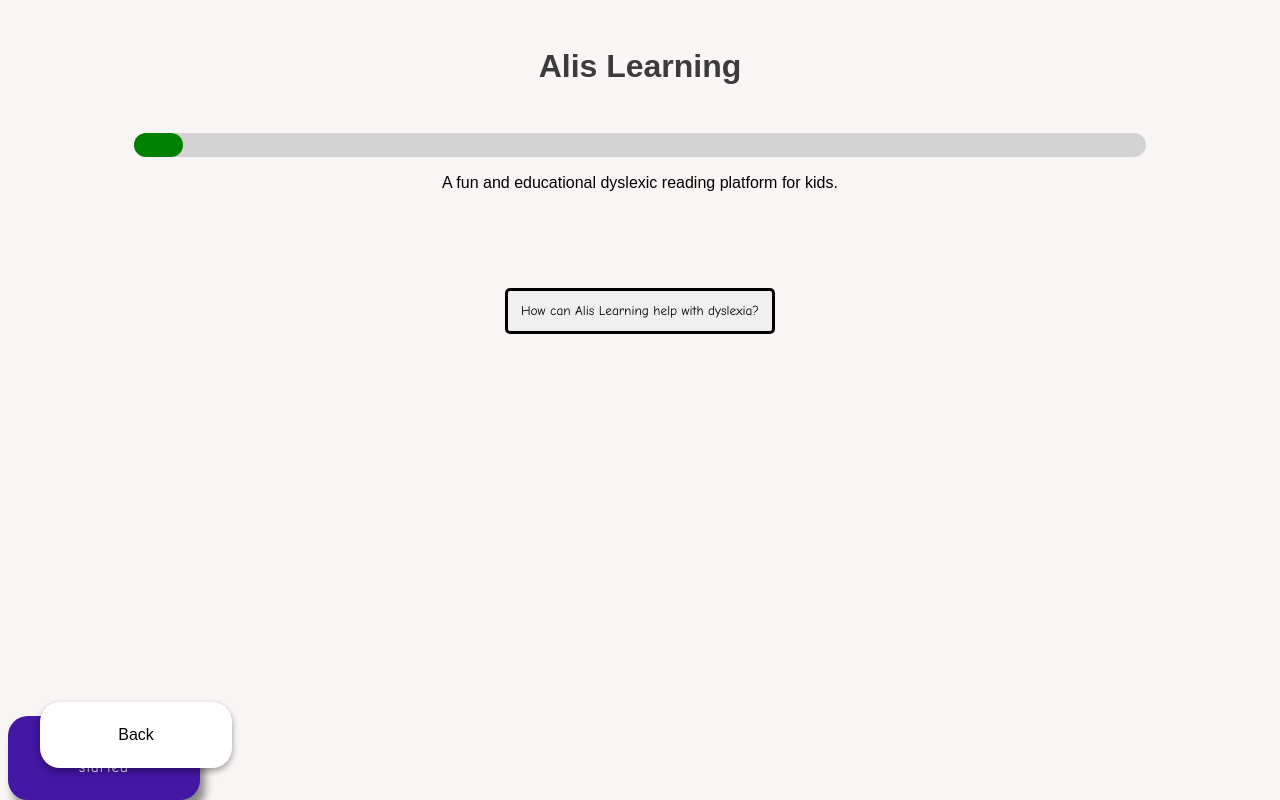
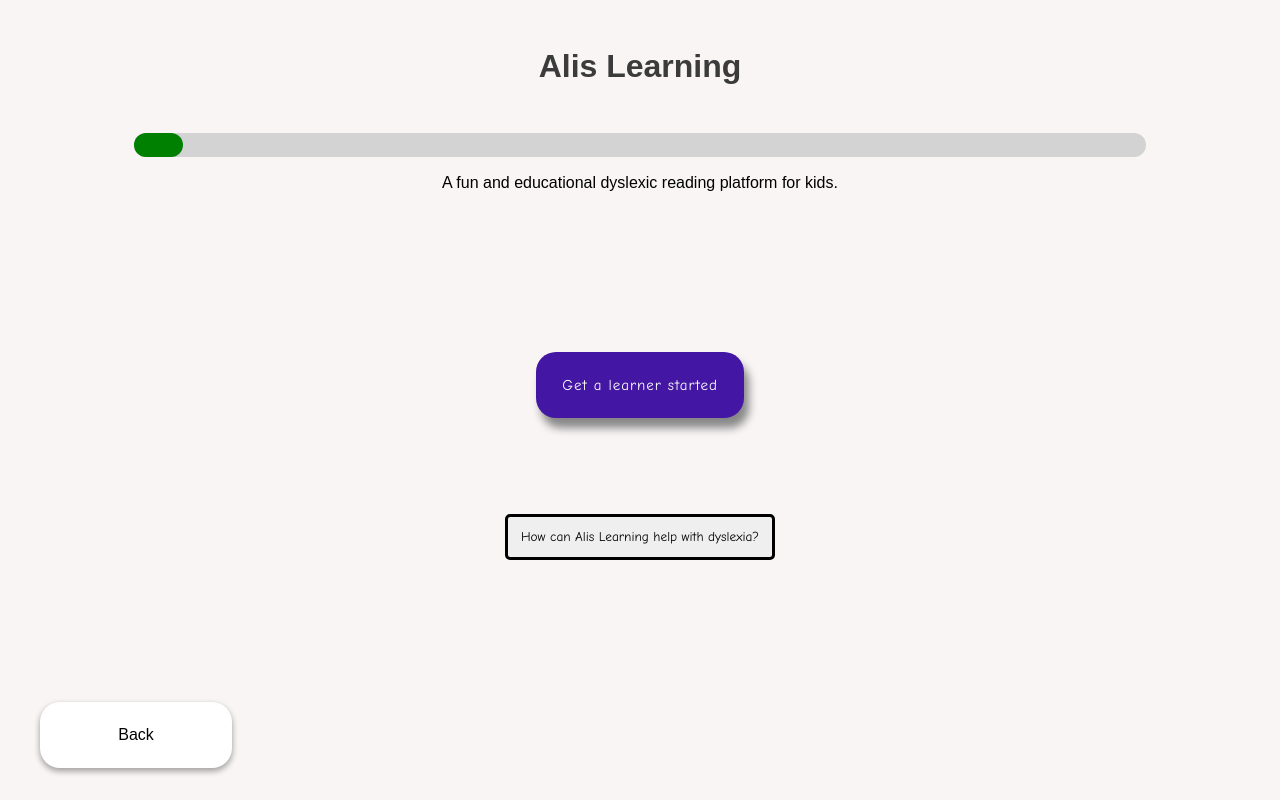
Before and after one commit to fac24/alis-learning, a Next.js app: page /adult-onboarding1 in a window 1280 px wide. Built offline with nearby package versions, Linux system fonts and the light colour scheme.

Commit message:
Adjust postitioning of next button

```diff
--- a/components/Styled-Components/AdultNext.js
+++ b/components/Styled-Components/AdultNext.js
@@ -1,9 +1,4 @@
 import styled from "styled-components";
-
-// The absolute and and top/left 50% move the buttons top left corner to the center of the page
-// minus some margin on top and left to bring the whole thing back to the center
-// If you want to adjust the position change the 'margin-top' and the 'margin-left' accordingly
-// ask maria if you are confused (:
 
 const AdultNext = styled.button`
   display: flex;
@@ -12,13 +7,12 @@ const AdultNext = styled.button`
   margin-left: auto;
   margin-right: auto;
   margin-top: 10rem;
-  position: absolute;
-  bottom: 0rem;
-  width: 12rem;
+  width: 13rem;
   padding: 1.5rem;
   box-shadow: 5px 10px 8px #888888;
   color: white;
   font-size: 15px;
+  font-family: rial, Helvetica, sans-serif;
   border-radius: 20px;
   border: none;
   background-color: #4316a3;
```
